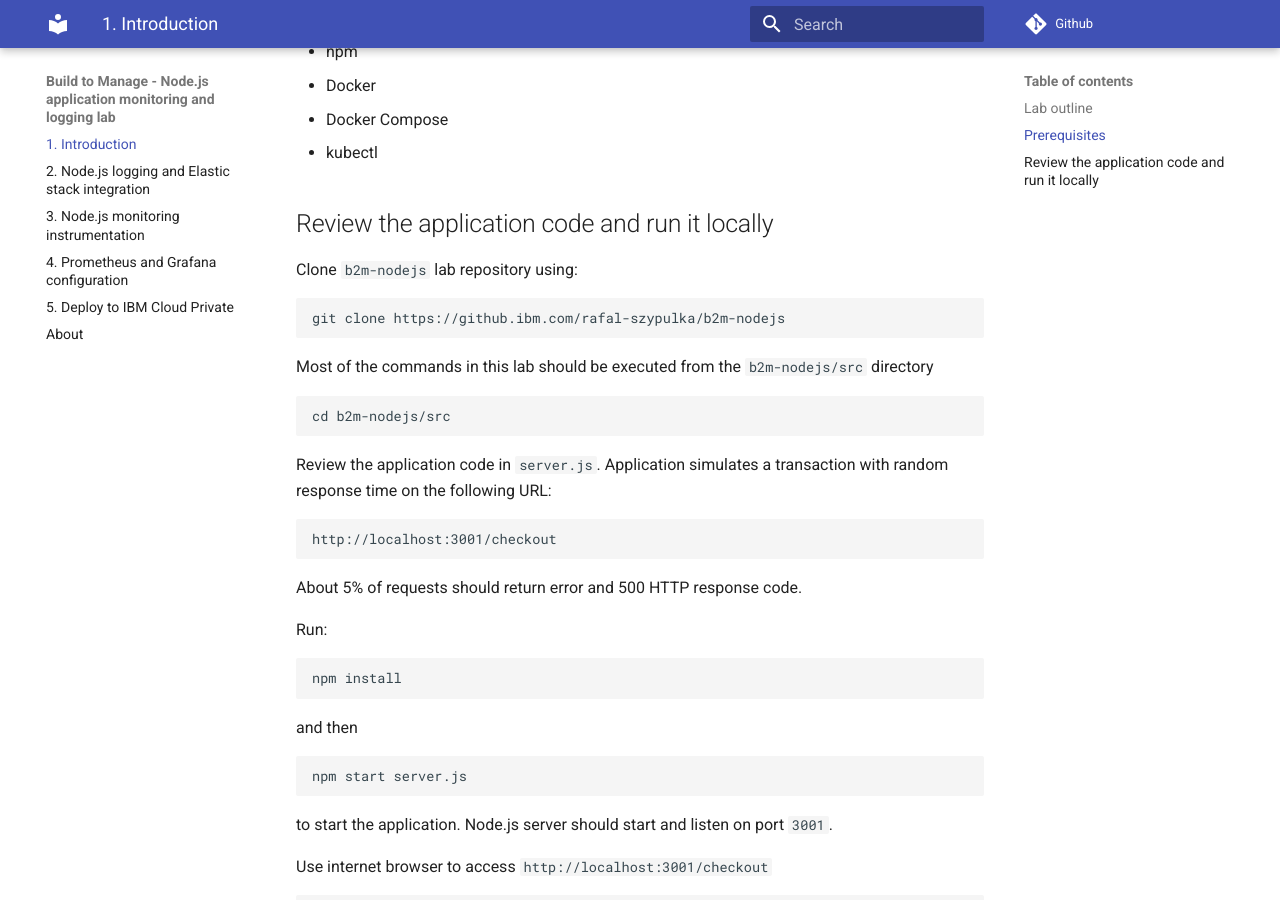
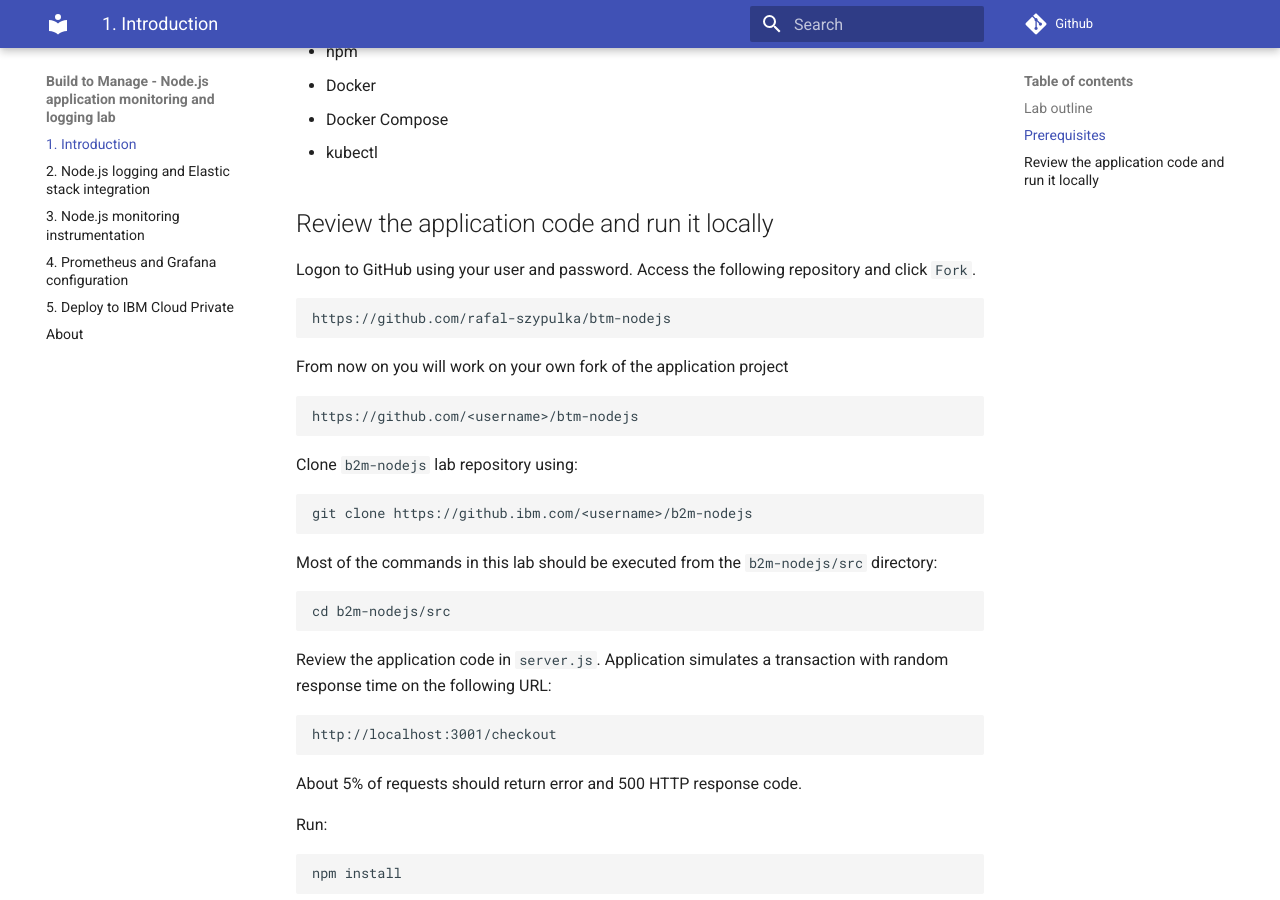
Before and after one commit to rafal-szypulka/b2m-nodejs, an MkDocs documentation site: the page built from docs/index.md, in a window 1280 px wide and 900 px high, scrolled down 1138 px. Built offline with MkDocs 1.6.1 and Material for MkDocs 9.7.7, drawn with Linux system fonts in a browser that asks for light colours.

Commit message:
code and doc update

````diff
--- a/docs/index.md
+++ b/docs/index.md
@@ -34,17 +34,30 @@ Install the following software on your workstation or use the provided VM.
 
 ## Review the application code and run it locally
 
+Logon to GitHub using your user and password.
+Access the following repository and click `Fork`.
+
+```
+https://github.com/rafal-szypulka/btm-nodejs
+```
+
+From now on you will work on your own fork of the application project
+
+```
+https://github.com/<username>/btm-nodejs
+```
+
 Clone `b2m-nodejs` lab repository using:
 
 ```
-git clone https://github.ibm.com/rafal-szypulka/b2m-nodejs
+git clone https://github.ibm.com/<username>/b2m-nodejs
 ```
-Most of the commands in this lab should be executed from the `b2m-nodejs/src` directory
+
+Most of the commands in this lab should be executed from the `b2m-nodejs/src` directory:
 
 ```
 cd b2m-nodejs/src
 ```
-
 Review the application code in `server.js`. Application simulates a transaction with random response time on the following URL:
 
 ```
````
Also changed, not shown: site/index.html, site/search/search_index.json, site/sitemap.xml, 4 other files.
